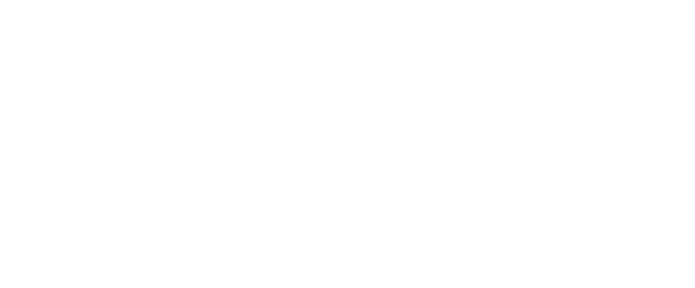
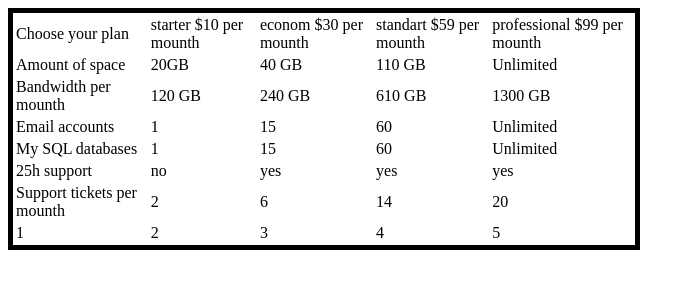
Before and after one commit to krivospitsky92/table, a plain HTML site: page index.html in a window 1280 px wide. Shown: the whole page, without its empty margins (0-695 px from the left). Drawn offline with Linux system fonts and the light colour scheme.

Commit message:
new commit

```diff
--- a/index.html
+++ b/index.html
@@ -1,8 +1,78 @@
-<html>
+<!DOCTYPE html>
+<html lang="en">
   <head>
-    <title></title>
-    <meta content="">
-    <style></style>
+    <meta charset="UTF-8" />
+    <meta http-equiv="X-UA-Compatible" content="IE=edge" />
+    <meta name="viewport" content="width=device-width, initial-scale=1.0" />
+    <link rel="stylesheet" href="./style.css" />
+    <title>Table</title>
   </head>
-  <body></body>
+  <body>
+    <table class="table">
+      <thead>
+        <tr>
+          <td>Choose your plan</td>
+          <td>starter $10 per mounth</td>
+          <td>econom $30 per mounth</td>
+          <td>standart $59 per mounth</td>
+          <td>professional $99 per mounth</td>
+        </tr>
+      </thead>
+
+      <tbody>
+        <tr>
+          <td>Amount of space</td>
+          <td>20GB</td>
+          <td>40 GB</td>
+          <td>110 GB</td>
+          <td>Unlimited</td>
+        </tr>
+        <tr>
+          <td>Bandwidth per mounth</td>
+          <td>120 GB</td>
+          <td>240 GB</td>
+          <td>610 GB</td>
+          <td>1300 GB</td>
+        </tr>
+        <tr>
+          <td>Email accounts</td>
+          <td>1</td>
+          <td>15</td>
+          <td>60</td>
+          <td>Unlimited</td>
+        </tr>
+        <tr>
+          <td>My SQL databases</td>
+          <td>1</td>
+          <td>15</td>
+          <td>60</td>
+          <td>Unlimited</td>
+        </tr>
+        <tr>
+          <td>25h support</td>
+          <td>no</td>
+          <td>yes</td>
+          <td>yes</td>
+          <td>yes</td>
+        </tr>
+        <tr>
+          <td>Support tickets per mounth</td>
+          <td>2</td>
+          <td>6</td>
+          <td>14</td>
+          <td>20</td>
+        </tr>
+      </tbody>
+
+      <tfoot>
+        <tr>
+          <td>1</td>
+          <td>2</td>
+          <td>3</td>
+          <td>4</td>
+          <td>5</td>
+        </tr>
+      </tfoot>
+    </table>
+  </body>
 </html>
--- a/style.css
+++ b/style.css
@@ -4,8 +4,9 @@
 
 table {
   border: 5px solid black;
-
+  min-width: 500px;
+  width: 50%;
 }
-#table > thead:nth-child(2){
+#table {
   border: 5px solid black;
 }
```
